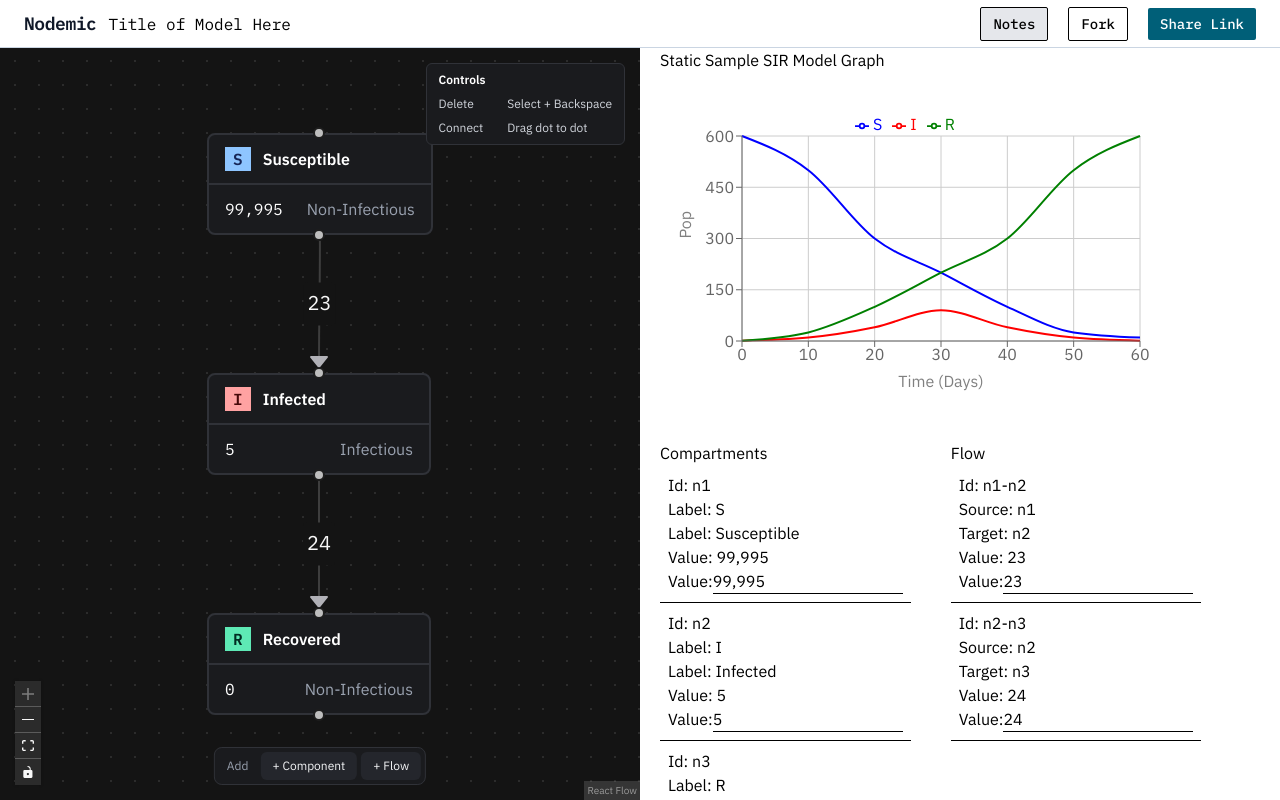
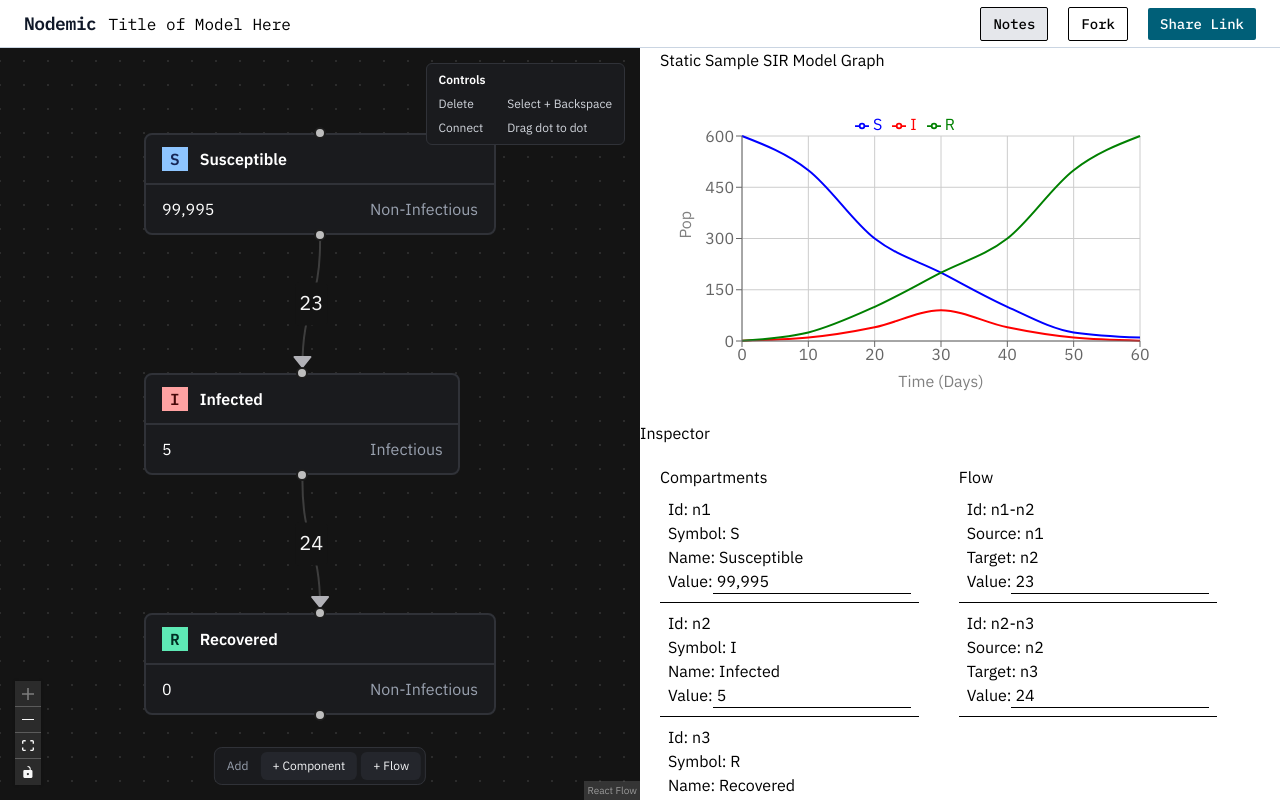
Before and after one commit to evaxliu/nodemic, a Next.js app: page /model in a window 1280 px wide. Built offline with nearby package versions, Linux system fonts and the light colour scheme.

Commit message:
Modularize code for clean components

```diff
--- a/src/components/Canvas.tsx
+++ b/src/components/Canvas.tsx
@@ -9,7 +9,6 @@ import {
   Background,
   BackgroundVariant,
   Controls,
-  MiniMap,
   useNodesState,
   useEdgesState,
   getIncomers,
@@ -23,9 +22,8 @@ import CustomEdge from './CustomEdge';
 import Graph from './Graph';
 import { Button } from '@base-ui/react';
 import CustomNode from './CustomNode';
-
-// type InfectiousNode = Node<{ number: number }, 'infectious'>;
-// type NonInfectiousNode = Node<{ number: number }, 'Non-infectious'>;
+import Inspector from './Inspector';
+import NodeCreate from './NodeCreate';
 
 const nodeTypes = {
   'custom': CustomNode
@@ -69,21 +67,6 @@ export default function Canvas() {
     setShowModal(!showModal);
   }
 
-  function createNewNode(e: React.FormEvent<HTMLFormElement>) {
-    // Prevent the browser from reloading the page
-    e.preventDefault();
-
-    // Read the form data
-    const form = e.currentTarget;
-    const formData = new FormData(form);
-    const id = String(formData.get("Id") ?? "");
-    const label = formData.get("Label");
-    const value = formData.get("Value");
-    const infectious = formData.get("Infectious");
-    setNodes((nodes) => [...nodes, { id: id, position: { x: 50, y: 50 }, data: { label: id+"_"+label, value: value, infectious: infectious} }]);
-    e.currentTarget.reset();
-  }
-
   const onNodesDelete: OnNodesDelete = useCallback(
     (deleted) => {
       let remainingNodes = [...nodes];
@@ -109,17 +92,13 @@ export default function Canvas() {
         }, edges),
       );
     },
-    [nodes, edges],
+    [nodes, setEdges, edges],
   );
 
   const onConnect: OnConnect = useCallback(
     (connection) => setEdges((eds) => addEdge(connection, eds)),
     [setEdges],
   );
-
-  function onEdgeValueChange(id: string, e: React.ChangeEvent<HTMLInputElement>) {
-    e.preventDefault();
-  }
 
   return (
     <div className='flex flex-1 min-h-0'>
@@ -160,62 +139,8 @@ export default function Canvas() {
       </div>
       <div className='flex flex-col grow items-start overflow-y-auto'>
         <Graph nodes={nodes} edges={edges} />
-        <div className={showModal ? '' : 'hidden'}>
-          <form onSubmit={createNewNode} className='flex flex-col items-start gap-2 m-5'>
-            <div className='flex gap-3'>
-              <input name="Id" className='border p-2 rounded-2xl' required placeholder='Id' />
-              <select name="Label" className='border p-3 rounded-2xl' required>
-                <option value="S">S</option>
-                <option value="I">I</option>
-                <option value="R">R</option>
-              </select>
-              <select name="Infectious" className='border p-3 rounded-2xl' required>
-                <option value="True">Infectious</option>
-                <option value="False">Non-Infectious</option>
-              </select>
-              <input name="Value" className='border p-2 rounded-2xl' required placeholder='Value' />
-            </div>
-            <button type="submit" className='select-none cursor-pointer border p-2 rounded-2xl'>Add Compartment</button>
-          </form>
-        </div>
-        <div className='grid grid-cols-2'>
-          <div className='m-5'>
-            <p>Compartments</p>
-            {nodes.map((node) =>
-              <div key={node.id} className='border-b p-2'>
-                <p>Id: {node.id}</p>
-                <p>Label: {typeof node.data.symbol === 'string' ? node.data.symbol : 'None'}</p>
-                <p>Label: {typeof node.data.name === 'string' ? node.data.name : 'None'}</p>
-                <p>Value: {typeof node.data.value === 'string' ? node.data.value : 'None'}</p>
-                Value:
-                <input
-                  name="Value"
-                  value={typeof node.data?.value === 'string' ? node.data.value : 'None'}
-                  className='border-b'
-                  onChange={e => onEdgeValueChange(node.id, e)}
-                />
-              </div>
-            )}
-          </div>
-          <div className='m-5'>
-            <p>Flow</p>
-            {edges.map((edge) =>
-              <div key={edge.id} className='border-b p-2'>
-                <p>Id: {edge.id}</p>
-                <p>Source: {edge.source}</p>
-                <p>Target: {edge.target}</p>
-                <p>Value: {typeof edge.data?.value === 'string' ? edge.data.value : 'None'}</p>
-                Value:
-                <input
-                  name="Value"
-                  value={typeof edge.data?.value === 'string' ? edge.data.value : 'None'}
-                  className='border-b'
-                  onChange={e => onEdgeValueChange(edge.id, e)}
-                />
-              </div>
-            )}
-          </div>
-        </div>
+        <NodeCreate setNodes={setNodes} showModal={showModal} />
+        <Inspector nodes={nodes} edges={edges}/>
       </div>
     </div>
   );
--- a/src/components/CustomNode.tsx
+++ b/src/components/CustomNode.tsx
@@ -14,9 +14,10 @@ export default function CustomNode({ data, isConnectable, selected } : NodeProps
     ? 'border-[#A47DAB]'
     : 'border-[#303238] hover:border-[#7a7d86] in-focus:border-[#5f6470]';
   const badgeColor = badgeColors[data?.symbol] ?? 'bg-gray-300 text-gray-950';
-  // const onChange = useCallback((evt) => {
-  //   console.log(evt.target.value);
-  // }, []);
+  const changeValue = useCallback((e: React.ChangeEvent<HTMLInputElement>) => {
+    e.preventDefault();
+    console.log(e.currentTarget.value);
+  }, []);
 
   return (
     <div className={`min-w-28 rounded-sm border bg-[#1a1b1e] text-left text-[8px] text-white ${stateClasses}`}>
@@ -31,17 +32,10 @@ export default function CustomNode({ data, isConnectable, selected } : NodeProps
         <p className='font-semibold'>{data?.name}</p>
       </div>
       <div className='flex items-center justify-between gap-3 border-t border-[#303238] px-2 py-1.5'>
-        <p className='font-mono'>{data?.value}</p>
+        <input id="value" name="value" defaultValue={data?.value} className="nodrag" onChange={changeValue}></input>
         <p className='text-gray-400'>{data?.infectious ? "Infectious" : "Non-Infectious"}</p>
       </div>
       <Handle type="source" position={Position.Bottom} isConnectable={isConnectable} />
     </div>
-    // <div className="text-updater-node">
-
-    //   <div>
-    //     <label htmlFor="text">Text:</label>
-    //     {/* <input id="text" name="text" onChange={onChange} className="nodrag" /> */}
-    //   </div>
-    // </div>
   );
 }
--- /dev/null
+++ b/src/components/Inspector.tsx
@@ -0,0 +1,52 @@
+import { Edge, Node } from '@xyflow/react';
+
+type InspectorProps = {nodes: Node[], edges: Edge[]}
+
+export default function Inspector({nodes, edges} : InspectorProps) {
+
+  function onEdgeValueChange(id: string, e: React.ChangeEvent<HTMLInputElement>) {
+    e.preventDefault();
+  }
+
+  return (
+    <div>
+      Inspector
+      <div className='grid grid-cols-2'>
+          <div className='m-5'>
+            <p>Compartments</p>
+            {nodes.map((node) =>
+              <div key={node.id} className='border-b p-2'>
+                <p>Id: {node.id}</p>
+                <p>Symbol: {typeof node.data.symbol === 'string' ? node.data.symbol : 'None'}</p>
+                <p>Name: {typeof node.data.name === 'string' ? node.data.name : 'None'}</p>
+                <label htmlFor="text">Value:</label>
+                <input
+                  name="Value"
+                  value={typeof node.data?.value === 'string' ? node.data.value : 'None'}
+                  className='border-b px-1'
+                  onChange={e => onEdgeValueChange(node.id, e)}
+                />
+              </div>
+            )}
+          </div>
+          <div className='m-5'>
+            <p>Flow</p>
+            {edges.map((edge) =>
+              <div key={edge.id} className='border-b p-2'>
+                <p>Id: {edge.id}</p>
+                <p>Source: {edge.source}</p>
+                <p>Target: {edge.target}</p>
+                <label htmlFor="text">Value:</label>
+                <input
+                  name="Value"
+                  value={typeof edge.data?.value === 'string' ? edge.data.value : 'None'}
+                  className='border-b px-1'
+                  onChange={e => onEdgeValueChange(edge.id, e)}
+                />
+              </div>
+            )}
+          </div>
+        </div>
+    </div>
+  );
+}
--- /dev/null
+++ b/src/components/NodeCreate.tsx
@@ -0,0 +1,43 @@
+import { Node, } from '@xyflow/react';
+import { Dispatch, SetStateAction } from 'react';
+
+type NodeCreateProps = { setNodes : Dispatch<SetStateAction<Node[]>>, showModal : boolean }
+
+export default function NodeCreate({ setNodes, showModal } : NodeCreateProps) {
+
+  function createNewNode(e: React.FormEvent<HTMLFormElement>) {
+    // Prevent the browser from reloading the page
+    e.preventDefault();
+
+    // Read the form data
+    const form = e.currentTarget;
+    const formData = new FormData(form);
+    const id = String(formData.get("Id") ?? "");
+    const label = formData.get("Label");
+    const value = formData.get("Value");
+    const infectious = formData.get("Infectious");
+    setNodes((nodes) => [...nodes, { id: id, position: { x: 50, y: 50 }, data: { label: id+"_"+label, value: value, infectious: infectious} }]);
+    e.currentTarget.reset();
+  }
+
+  return (
+    <div className={showModal ? '' : 'hidden'}>
+      <form onSubmit={createNewNode} className='flex flex-col items-start gap-2 m-5'>
+        <div className='flex gap-3'>
+          <input name="Id" className='border p-2 rounded-2xl' required placeholder='Id' />
+          <select name="Label" className='border p-3 rounded-2xl' required>
+            <option value="S">S</option>
+            <option value="I">I</option>
+            <option value="R">R</option>
+          </select>
+          <select name="Infectious" className='border p-3 rounded-2xl' required>
+            <option value="True">Infectious</option>
+            <option value="False">Non-Infectious</option>
+          </select>
+          <input name="Value" className='border p-2 rounded-2xl' required placeholder='Value' />
+        </div>
+        <button type="submit" className='select-none cursor-pointer border p-2 rounded-2xl'>Add Compartment</button>
+      </form>
+    </div>
+  );
+}
```
